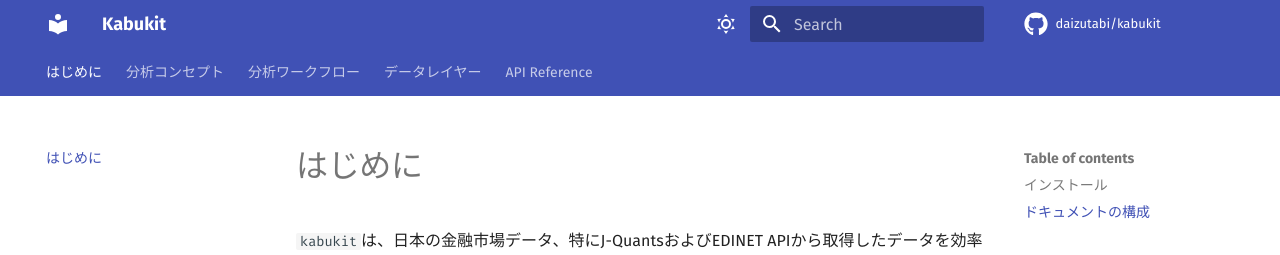
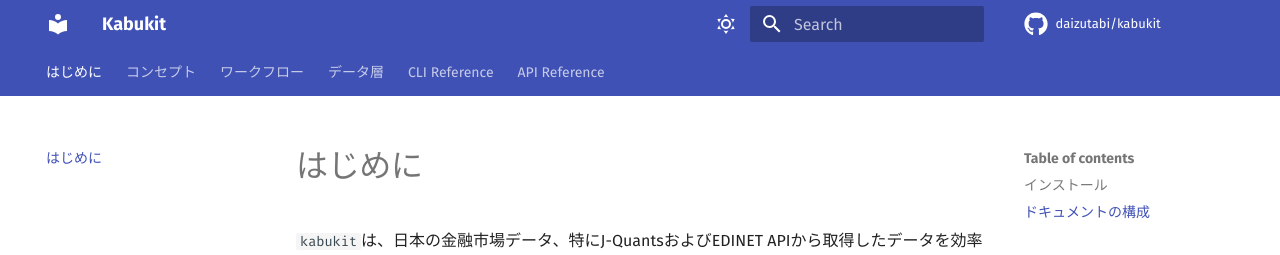
Before and after one commit to daizutabi/kabukit, an MkDocs documentation site: the page built from docs/index.md, in a window 1280 px wide and 962 px high. Shown: the top 255 px of the window. Built offline with MkDocs 1.6.1 and Material for MkDocs 9.7.7, drawn with Linux system fonts in a browser that asks for light colours; comment, search, counter and statistics services are not loaded.

Commit message:
CLIリファレンスを追加し、mkdocs-typer拡張を設定しました。また、依存関係を更新しました。

```diff
--- a/docs/index.md
+++ b/docs/index.md
@@ -16,8 +16,8 @@ uv pip install kabukit
 
 このドキュメントは、`kabukit`の利用方法から、その背景にある分析コンセプト、データ処理の詳細、そして具体的な投資分析ワークフローまでを網羅しています。
 
-*   [分析コンセプト](concept/index.md): `kabukit`の分析哲学と中核となる指標について。
-*   [データレイヤー](data_layer/index.md): データソースの仕様、データ加工・計算ロジックの詳細。
-*   [投資分析ワークフロー](workflow/index.md): `kabukit`を使った具体的な投資分析の進め方。
+* [分析コンセプト](concept/index.md): `kabukit`の分析哲学と中核となる指標について。
+* [データレイヤー](data_layer/index.md): データソースの仕様、データ加工・計算ロジックの詳細。
+* [投資分析ワークフロー](workflow/index.md): `kabukit`を使った具体的な投資分析の進め方。
 <!-- *   [CLIの使用方法](cli/index.md): コマンドラインインターフェースの詳しい使い方。
 *   [ノートブックの例](notebooks/index.md): ノートブックを使った実践的な利用例。 -->
--- a/mkdocs.yml
+++ b/mkdocs.yml
@@ -50,6 +50,7 @@ markdown_extensions:
   - attr_list
   - def_list
   - md_in_html
+  - mkdocs-typer
   - pymdownx.details
   - pymdownx.emoji:
       emoji_index: !!python/name:material.extensions.emoji.twemoji
@@ -65,20 +66,21 @@ markdown_extensions:
   - pymdownx.tasklist:
       custom_checkbox: true
 nav:
-  - 'はじめに': 'index.md'
-  - '分析コンセプト':
-    - '概要': 'concept/index.md'
-    - 'コア指標': 'concept/core_indicators.md'
-  - '分析ワークフロー':
-    - '全体像': 'workflow/index.md'
-    - 'フェーズ1: 市場概観': 'workflow/01_market_overview.md'
-    - 'フェーズ2: モデル構築': 'workflow/02_model_building.md'
-    - 'フェーズ3: スクリーニング': 'workflow/03_screening.md'
-    - 'フェーズ4: 定性的深掘り': 'workflow/04_deep_dive.md'
-  - 'データレイヤー':
-    - '概要': 'data_layer/index.md'
-    - '指標計算ポリシー': 'data_layer/indicator_calculation.md'
-    - '調整済み株式数': 'data_layer/adjusted_shares.md'
-    - 'J-Quants スキーマ': 'data_layer/jquants_schema.md'
-    - '実践的な注意点': 'data_layer/practical_notes.md'
-  - 'API Reference': '$api/kabukit.***'
+  - "はじめに": "index.md"
+  - "コンセプト":
+      - "概要": "concept/index.md"
+      - "コア指標": "concept/core_indicators.md"
+  - "ワークフロー":
+      - "全体像": "workflow/index.md"
+      - "フェーズ1: 市場概観": "workflow/01_market_overview.md"
+      - "フェーズ2: モデル構築": "workflow/02_model_building.md"
+      - "フェーズ3: スクリーニング": "workflow/03_screening.md"
+      - "フェーズ4: 定性的深掘り": "workflow/04_deep_dive.md"
+  - "データ層":
+      - "概要": "data_layer/index.md"
+      - "指標計算ポリシー": "data_layer/indicator_calculation.md"
+      - "調整済み株式数": "data_layer/adjusted_shares.md"
+      - "J-Quants スキーマ": "data_layer/jquants_schema.md"
+      - "実践的な注意点": "data_layer/practical_notes.md"
+  - "CLI Reference": "cli_reference.md"
+  - "API Reference": "$api/kabukit.***"
--- a/pyproject.toml
+++ b/pyproject.toml
@@ -65,8 +65,7 @@ Source = "https://github.com/daizutabi/kabukit"
 dev = [
   "altair @ git+https://github.com/vega/altair.git@main",
   "basedpyright>=1.31.6",
-  "marimo[lsp]>=0.16.5",
-  "numpy>=2.3.3",
+  "marimo[lsp,mcp]>=0.16.5",
   "pre-commit>=4.3.0",
   "pytest-asyncio>=1.2.0",
   "pytest-clarity>=1.0.1",
@@ -79,7 +78,7 @@ dev = [
   "vegafusion>=2.0.3",
   "vl-convert-python>=1.8.0",
 ]
-docs = ["mkapi>=4.4", "mkdocs-marimo", "mkdocs-material"]
+docs = ["mkapi>=4.5", "mkdocs-typer>=0.0.3", "mkdocs-material>=9.6.21"]
 
 [tool.pytest.ini_options]
 addopts = ["--cov=kabukit", "--cov-report=lcov:lcov.info", "--doctest-modules"]
```
Also changed, not shown: docs/cli_reference.md (added, +6 -0 lines).
